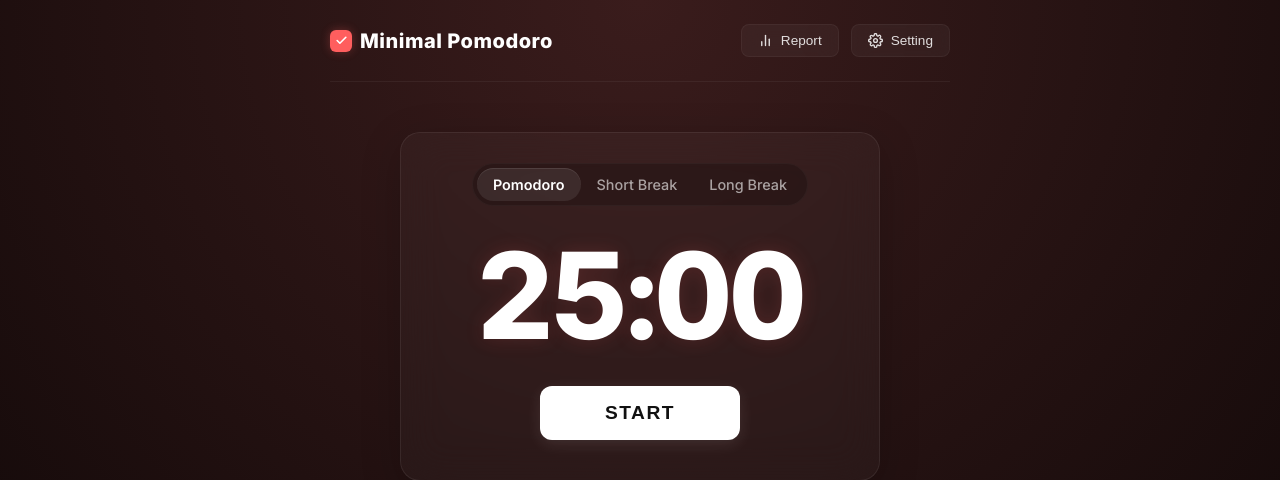
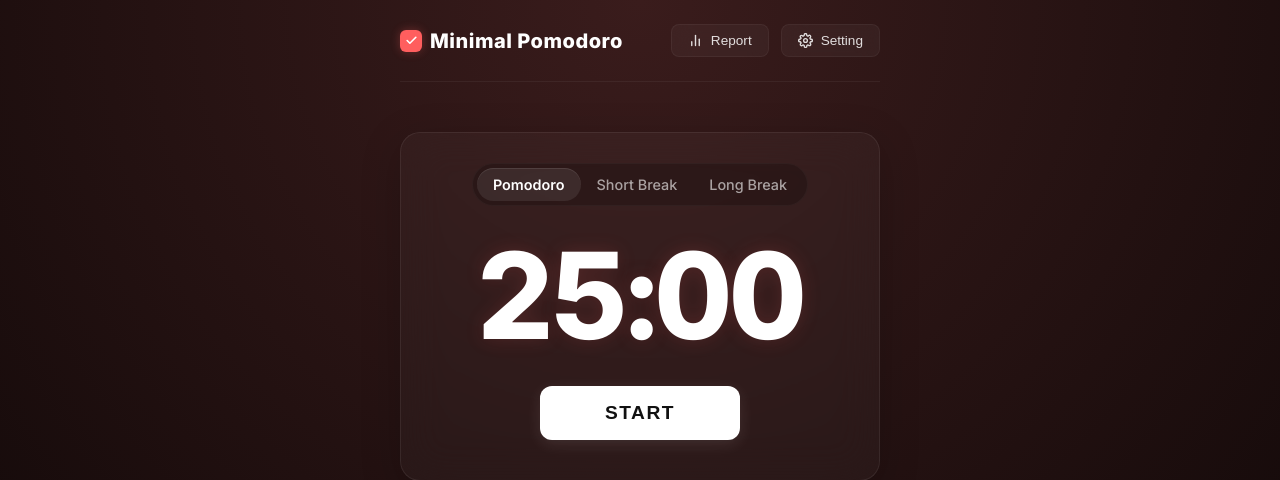
Before and after one commit to salunke12/minimal-pomodoro, a Django app: page / in a window 1280 px wide. Shown: the top 480 px of the page. Run offline with Django 5.2, Linux system fonts and the light colour scheme; data that the repository does not hold is empty.

Commit message:
Align header max-width with workspace card (480px) and expand mobile breakpoint to 600px

```diff
--- a/tracker/templates/tracker/index.html
+++ b/tracker/templates/tracker/index.html
@@ -52,7 +52,7 @@
         /* Top Header Navigation */
         .app-header {
             width: 100%;
-            max-width: 620px;
+            max-width: 480px;
             display: flex;
             justify-content: space-between;
             align-items: center;
@@ -888,7 +888,7 @@
             }
         }
 
-        @media (max-width: 480px) {
+        @media (max-width: 600px) {
             body {
                 padding: 0 12px;
             }
```
